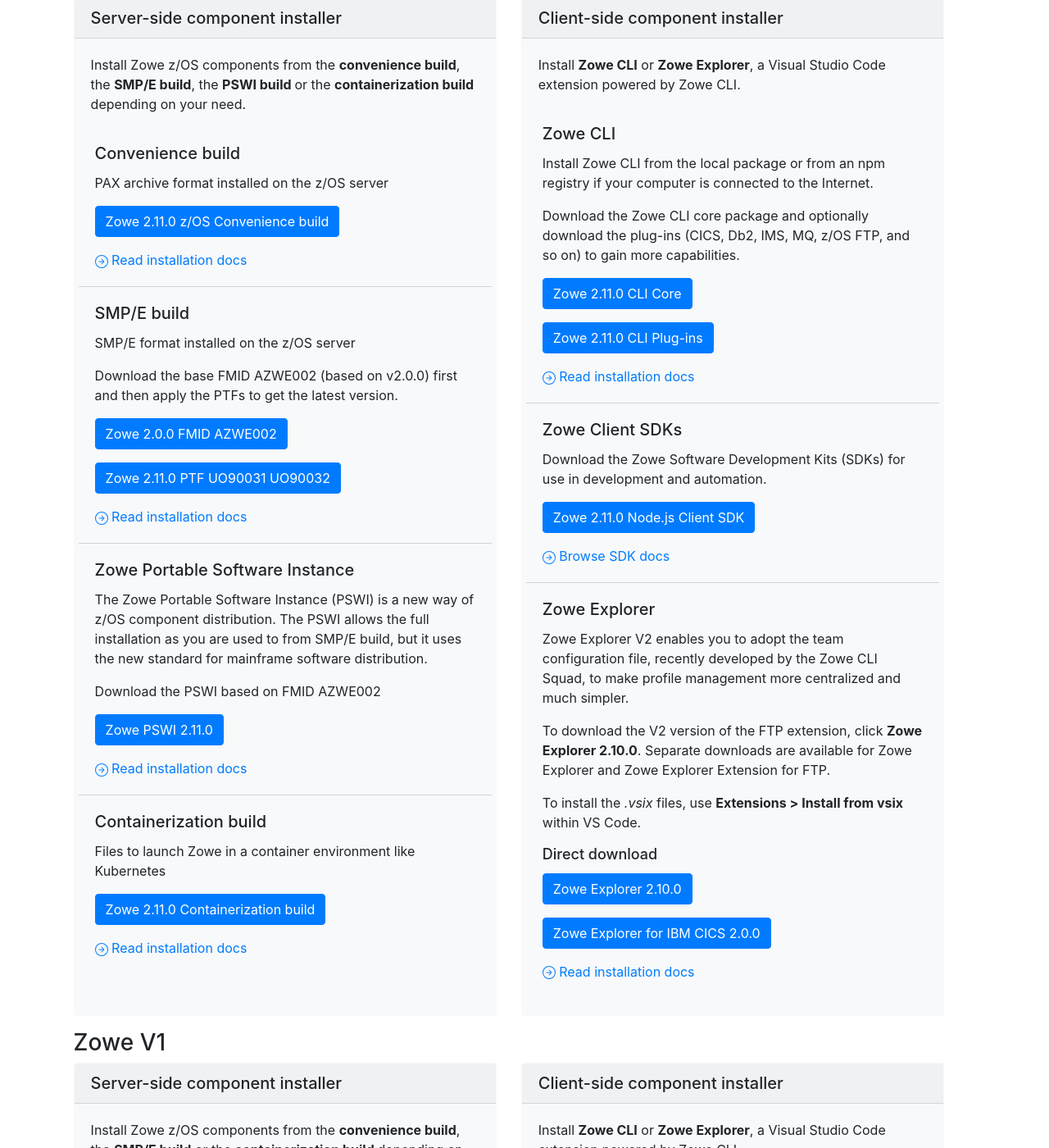
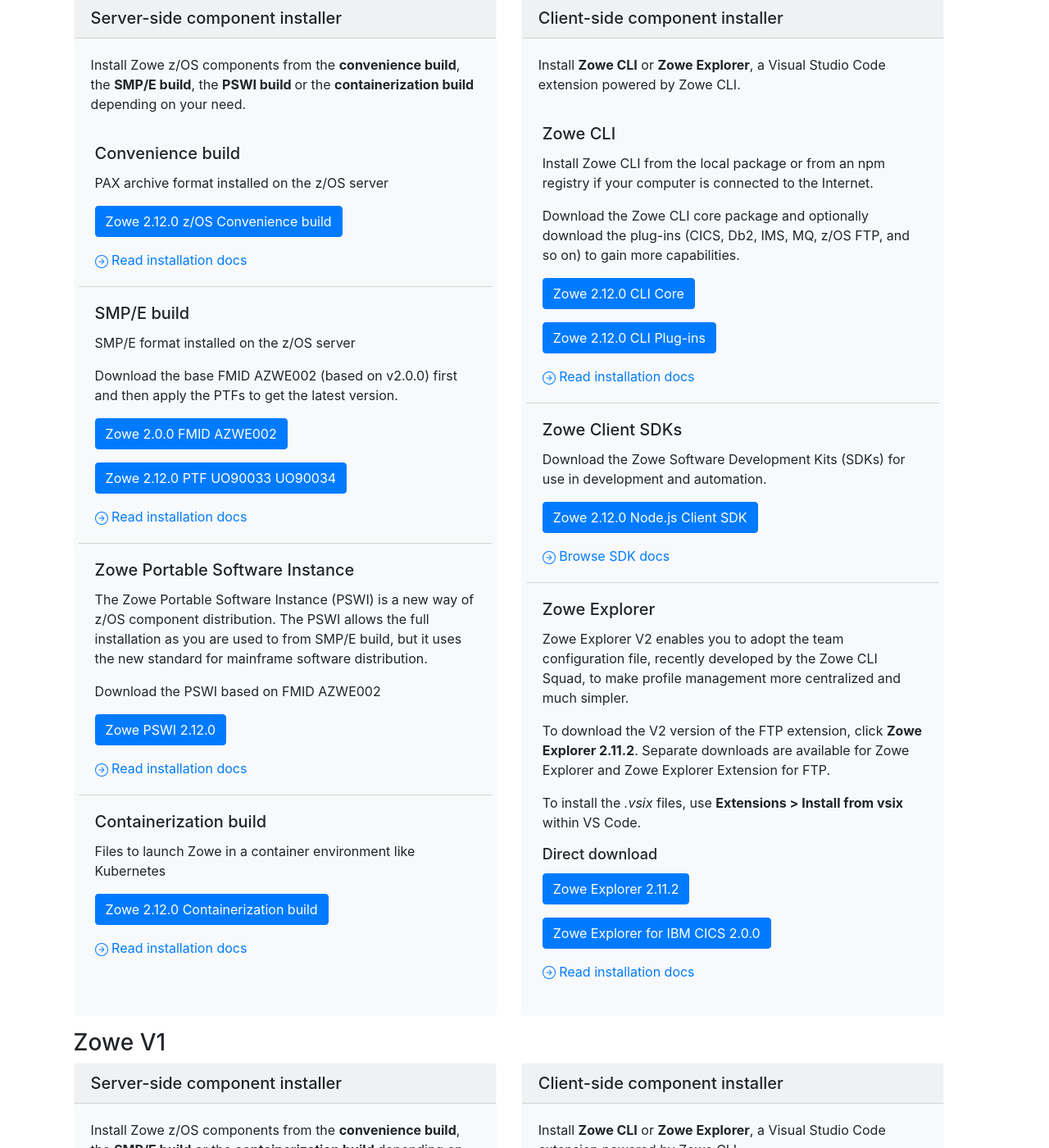
Before and after one commit to zowe/zowe.github.io, a Jekyll site: the page built from download.md, in a window 1280 px wide and 1400 px high, scrolled down 631 px. Shown: the whole window at 82% size. Built offline with Jekyll 4.4.1, drawn with Linux system fonts in a browser that asks for light colours; our own code applies the rules of GitHub Pages for plain Markdown files; some of the changed text lies outside the part shown.

Commit message:
2.12 updates
Signed-off-by: ojcelis <oscarjay07@yahoo.com>

```diff
--- a/_data/releases.yml
+++ b/_data/releases.yml
@@ -2,10 +2,10 @@
 # Note - keep this in order as the latest release is pulled from the first item in the list!
 future:
   v2:
+    - version: 2.14.0
+      release_date: 2024-01-22
     - version: 2.13.0
       release_date: 2023-12-11
-    - version: 2.12.0
-      release_date: 2023-10-23
   v1:
     - version: 1.28.7
       release_date: 2024-04-15
@@ -13,6 +13,20 @@
       release_date: 2024-01-08
 
 v2:
+  - version: 2.12.0
+    zos_version: 2.12.0
+    smpe_version: 2.12.0
+    smpe_sysmod: PTF
+    smpe_numbers: UO90033 UO90034
+    containerization_version: 2.12.0
+    cli_version: 2.12.0
+    cli_plugins_version: 2.12.0
+    explorer_version: 2.11.2
+    node_sdk_version: 2.12.0
+    python_sdk_version: 2.12.0
+    release_date: 2023-10-24
+    documentation: stable
+    release_notes: v2_11_0
   - version: 2.11.0
     zos_version: 2.11.0
     smpe_version: 2.11.0
@@ -25,7 +39,7 @@
     node_sdk_version: 2.11.0
     python_sdk_version: 2.11.0
     release_date: 2023-09-12
-    documentation: stable
+    documentation: v2_11_x
     release_notes: v2_11_0
   - version: 2.10.0
     zos_version: 2.10.0
```
